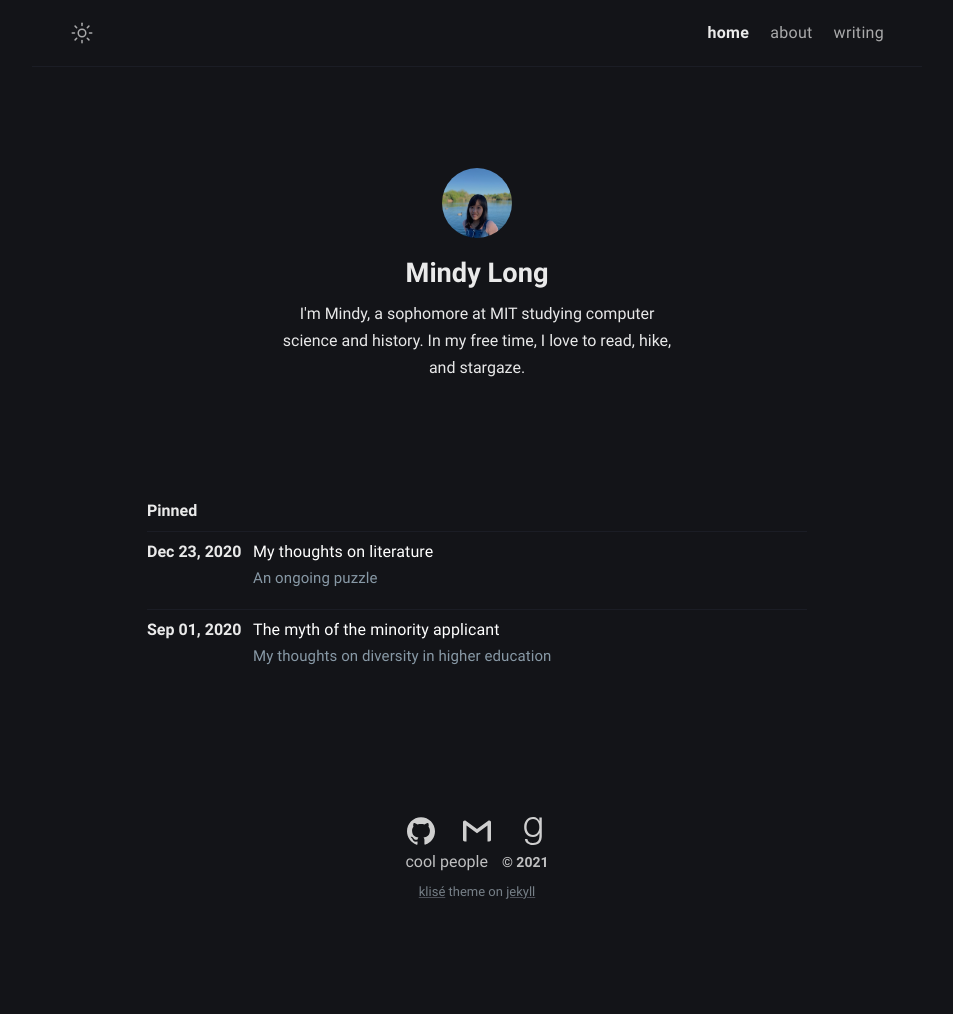
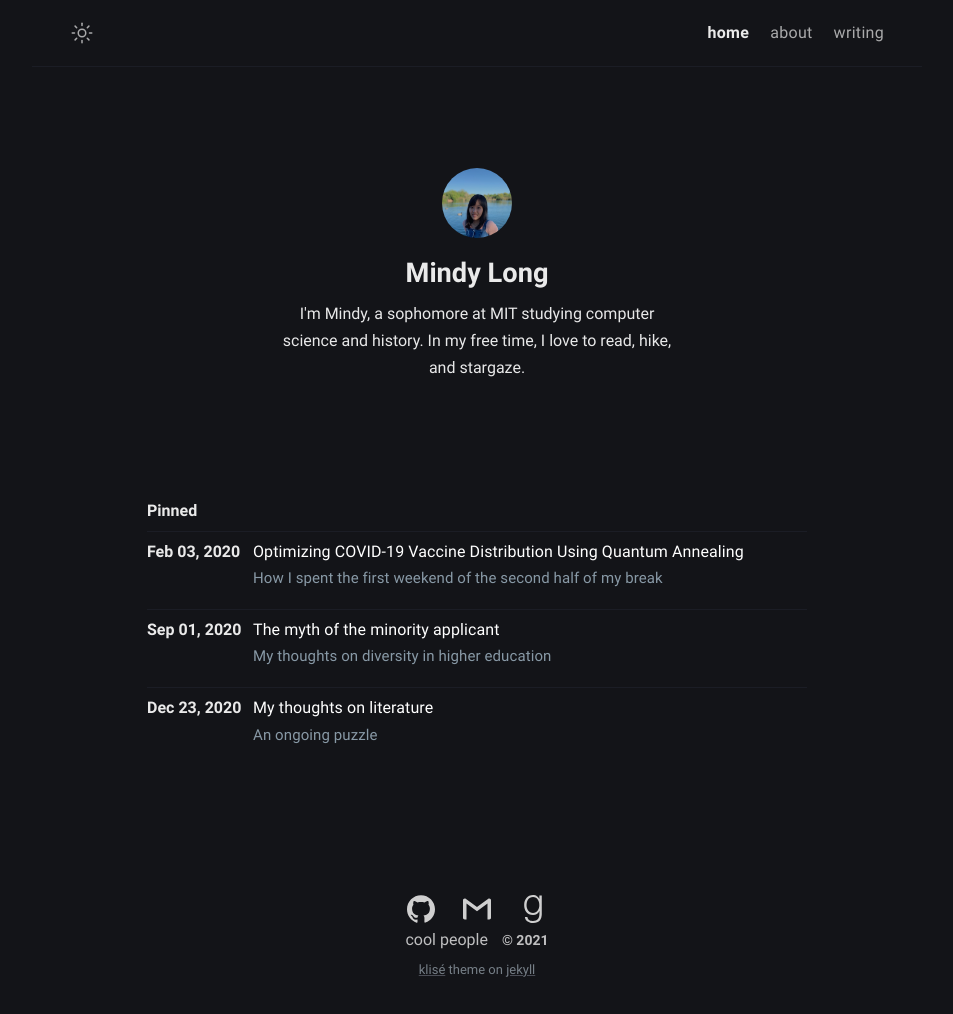
Before and after one commit to mlong93/personal-website, a Jekyll site: the page built from index.md, in a window 1280 px wide. Shown: the whole page, without its empty margins (163-1116 px from the left). Built offline with Jekyll 4.4.1, drawn with Linux system fonts in a browser that asks for light colours; before the commit the page ends 936 px from its top, so only the background shows below that; some of the changed lines change nothing that is shown.

Commit message:
iquhack post

```diff
--- a/_layouts/home.html
+++ b/_layouts/home.html
@@ -4,7 +4,7 @@ home: true
 ---
 
 <h3 class="posts-item-note" aria-label="Recent Posts">Pinned</h3>
-{%- for post in site.posts -%} <!-- limit: site.number_of_posts -%} -->
+{%- for post in site.posts reversed -%} <!-- limit: site.number_of_posts -%} -->
   {% if post.pinned %}
     <article class="post-item">
       <span class="post-item-date">{{ post.date | date: "%b %d, %Y" }}</span>
--- /dev/null
+++ b/_posts/iquhack-2021/2021-02-02-iquhack-2021.md
@@ -0,0 +1,126 @@
+---
+title: Optimizing COVID-19 Vaccine Distribution Using Quantum Annealing
+date: 2020-02-03 0:00:00 -07:00
+tags: [technology]
+description: How I spent the first weekend of the second half of my break
+pinned: true
+---
+This IAP, Shreya, Elaine, and I decided to take 6.s089 Introduction to Quantum Computing. We struggled with psets and consuming content together each week, and our month culminated in the completion of our iQuHack project, *Optimizing COVID-19 Vaccine Distribution with Quantum Annealing*.
+
+To provide some context, [iQuHack](https://www.iquise.mit.edu/iQuHACK/) is MIT’s annual quantum computing hackathon. We were both excited and scared for the event, as our monthlong journey into quantum computing was put to the test.
+
+A little more than a week before the event, we found out that we were placed in the quantum annealing division. Despite having consumed 16 hours of lecture content, none of us had any idea what quantum annealing was. After some Google searches, we learned that quantum annealing uses qubit states to find the global minimum of a function. In other words, quantum annealing is a **powerful optimization tool**.
+
+### A note on quantum annealing
+Consider the function *y=x²*. Based on its graph, we can see that the lowest point on the graph occurs at *x=0*. This is known as the global minimum.
+
+![y=x^2](y=x2.png)
+
+Classically in mathematics, the global minimum can be found using Langrangian multipliers or a series of derivatives. Algorithmically, linear programming, a method that uses mathematical modelling to optimize an objective function, can solve for a global minimum.
+
+In the quantum realm, these mathematical optimizations are quite similar. However to solve these optimization problems, quantum annealing harnesses physical properties of qubits to identify the global minimum. In physical models, systems always converge to a low-energy state. For example, water always flows downhill and batteries always tends toward equilibrium (the electric potential difference between the electrodes reaches 0). Quantum annealing uses quantum bits, known as qubits, to model these energy states. During quantum annealing, qubits alternate between a 0 and 1 state, and when the process ends, assuming there are no other external forces, the qubit has an equal probability of being in either state. Once a varying magnetic field is applied to the qubits, some qubit states’ energies fall below others and a probability distribution emerges. Quantum annealing thus chooses the lowest energy qubit state with the help of these *biases* toward certain states.
+
+![Visualization of quantum annealing, Source: *DWave Sys*](annealing-change.png)
+
+Despite the complex hardware behind the process, the input to the system is known as a quadratic unconstrained binary optimization, or QUBO. They represent constraints for the variables in the problem.
+
+---
+
+## Pre-hackathon preparations
+
+Our team met up the weekend before the hackathon to brainstorm potential ideas. All of us had taken an algorithms class before, and we quickly related the QUBO functions to concepts and problems we had encountered in class. Some ideas that arose was optimizing class scheduling at MIT, musical note recognition, and hospital resource utilization. We decided to take on the latter, but after a literature review, realized that the data was too hard to find and that another group of researchers had already published their [findings](https://www.nature.com/articles/s41598-019-49172-3) on the topic.
+
+As a result, we settled on another related but more relevant topic — ***vaccine distribution***.
+
+---
+
+For the past month, the global COVID-19 vaccine distributions have been heavily scrutinized by the media. In particular in the US, the government’s vaccine rollout plan has been extremely fragmented and virtually nonexistent. Furthermore, many of the vaccines that do reach their distribution centers are discarded because of contamination or expiration (vaccines are effective for only 10 days after).
+
+> To address these issues, we decided to minimize the average distance that at-risk individuals needed to travel to reach a vaccine distribution site.
+
+First up was the problem of collecting our data. Who is an at-risk individual? What geographic area should we cover with our project? What is the scale of our project?
+
+After much research on the available data, we defined the following. An at-risk individual was an individual over the age of 65. We would focus our algorithm on the state of Texas, mostly because it’s health department had the data we needed and because it covers a geographically large area and contains both rural and urban centers. Finally, we chose to analyze our data at the county level. A section on limitations of these parameters is included at the end of this article.
+
+![Texas' counties](texas-counties.png)
+
+We modeled our problem as such. Each county of Texas would be a node *p* on a graph *G*. Each *p* would also hold location data, which we defined in longitude-latitude coordinates based on the geographical center of the county. We also found the location data on currently authorized vaccine distribution centers in Texas, which we call nodes *v*. We then defined some constraints:
+
+1. Minimize the distance between a vaccine distribution center *v_i* and each county *p_i*. We calculated the distance in miles between latitude-longitude coordinates using the Manhattan distance.
+
+![Equation 1](constraints/constraint1.png)
+
+2. Maximize the distance between each v_i, v_j for i != j. In other words, make sure that vaccine distribution centers are far apart from one another.
+
+![Equation 2](constraints/constraint2.png)
+
+3. Place exactly N vaccine distribution centers.
+
+![Equation 3](constraints/constraint3.png)
+
+Here’s a visualization of our results.
+
+![](results/mapNorm_10.png)
+<div align='center'><em>N=10</em></div>
+
+![](results/mapNorm_40.png)
+<div align='center'><em>N=40</em></div>
+
+![](results/mapNorm_70.png)
+<div align='center'><em>N=70</em></div>
+
+From the results, we can see when *N=10*, the vaccine centers tend to be distributed on the western border of Texas. This makes sense as our second constraint encourages placement of sites farther away from each other. As *N* increases, sites begin to be more concentrated in the center and south of Texas. In these scenarios, the maximum distance between two sites will be much smaller than before, so there is a greater preference for sites to be placed in the center of the state.
+
+To explore some more, we reran the algorithm on different variations of the problem. In the case, we can freely choose vaccine distribution centers, rather than confine them to the list of sites Texas’ health department website lists. We also decided to remove constraint 2 so that sites can be placed closed together. We then chose county centers as both nodes *p* and *v*.
+
+![](results/mapPOP_10.png)
+<div align='center'><em>N=10</em></div>
+
+![](results/mapPOP_40.png)
+<div align='center'><em>N=40</em></div>
+
+![](results/mapPOP_70.png)
+<div align='center'><em>N=70</em></div>
+
+In contrast to the previous results, we noticed that at a small *N*, the sites were concentrated in the center of the state and that as *N* grew, the sites grew outward radially as well. We predicted this to happen, as more counties are concentrated in the center of Texas. For example at the border counties, other counties (nodes) are found on only one side of the county. Therefore, pressure is smaller for border counties, favoring the center of the state instead.
+
+## Limitations
+
+We made several assumptions in our model:
+* Individuals will have access to transportation
+* Distribution centers have unlimited vaccine capacity
+* Populations are concentrated at the geographical center of the counties
+* Vaccines will be [shipped directly](https://www.pfizer.com/news/hot-topics/covid_19_vaccine_u_s_distribution_fact_sheet) to distribution centers
+* All counties are weighted equally.
+* Points are on a 2D plane rather than a sphere.
+
+In addition to these assumptions, we did not take into account dosage differences, dosage timings, nor the capacity of each distribution center.
+
+## Future work
+Currently, our project only minimizes the average distance from all nodes to a certain vaccine distribution center. There are some obvious flaws in this constraint. For example, why would a resident of south Texas care about the distance to a distribution center near Oklahoma?
+
+Therefore, we believe an improved QUBO would instead minimize the distance from a county *p_i* to the closest vaccine distribution site *v’_i*.
+
+Furthermore, we believe weighting our QUBOs by population as well as distance would increase the accuracy of our results. Dallas County, with a population of 2.6 million for example, would require more distribution sites than Martin County, which has a population of 5,600. One method of achieving this is by expanding on the second variation of our algorithm and multiplying distances in our QUBOs by population of that county.
+
+To be even more specific on site placement, we could run our algorithm on zipcode-level data and use the [great circle distance](https://mathworld.wolfram.com/GreatCircle.html) instead of Manhattan distance. Finally, we could broaden our definition of at-risk populations by also accounting for individuals with chronic and respiratory diseases.
+
+## Conclusions
+This weekend, we spent close to 24 hours on this project, without counting the brainstorming and data collecting time we spent the previous weekend. All of us entered the hackathon with minimal to no quantum computing experience, and we struggled to formulate our QUBOs and format our data.
+
+Overall though, we’re all grateful for the learning experience and the advanced hardware that could have helped us on our 6.046 psets. We would love to build on this project in the future using some ideas listed under the future work section above. Special thanks to Amir and Joel for helping us during the month and during the hackathon.
+
+---
+
+[Here's](https://github.com/iQuHACK/2021_1206) a link to our project's Github repo. I originally wrote this in [Medium](https://medium.com/mit-6-s089-intro-to-quantum-computing/optimizing-covid-19-vaccine-distribution-using-quantum-annealing-b1b829d97784) for an assignment.
+
+## References
+- [ev-charger-placement][1]
+- [County Locations (TX)][2]
+- [Distribution centers in TX][3]
+- [Percentage of population 65+ in TX][4]
+
+[1]: https://github.com/dwave-examples/ev-charger-placement
+[2]: https://en.wikipedia.org/wiki/User:Michael_J/County_table
+[3]: https://tdem.maps.arcgis.com/apps/webappviewer/index.html?id=3700a84845c5470cb0dc3ddace5c376b
+[4]: https://www.indexmundi.com/facts/united-states/quick-facts/texas/percent-of-population-65-and-over#table
--- a/_sass/klise/_dark.scss
+++ b/_sass/klise/_dark.scss
@@ -110,7 +110,7 @@ body[data-theme="dark"] {
 
   // Blockquote
   blockquote {
-    color: $dark-gray;
+    color: $dark-text-link-blue;
     border-color: $dark-light;
   }
 
```
Also changed, not shown: _posts/iquhack-2021/annealing-change.png (added), _posts/iquhack-2021/constraints/constraint1.png (added), _posts/iquhack-2021/constraints/constraint2.png (added), _posts/iquhack-2021/constraints/constraint3.png (added), _posts/iquhack-2021/results/mapNorm_10.png (added), _posts/iquhack-2021/results/mapNorm_40.png (added), _posts/iquhack-2021/results/mapNorm_70.png (added), _posts/iquhack-2021/results/mapPOP_10.png (added), _posts/iquhack-2021/results/mapPOP_40.png (added), _posts/iquhack-2021/results/mapPOP_70.png (added), _posts/iquhack-2021/texas-counties.png (added), _posts/iquhack-2021/y=x2.png (added).
